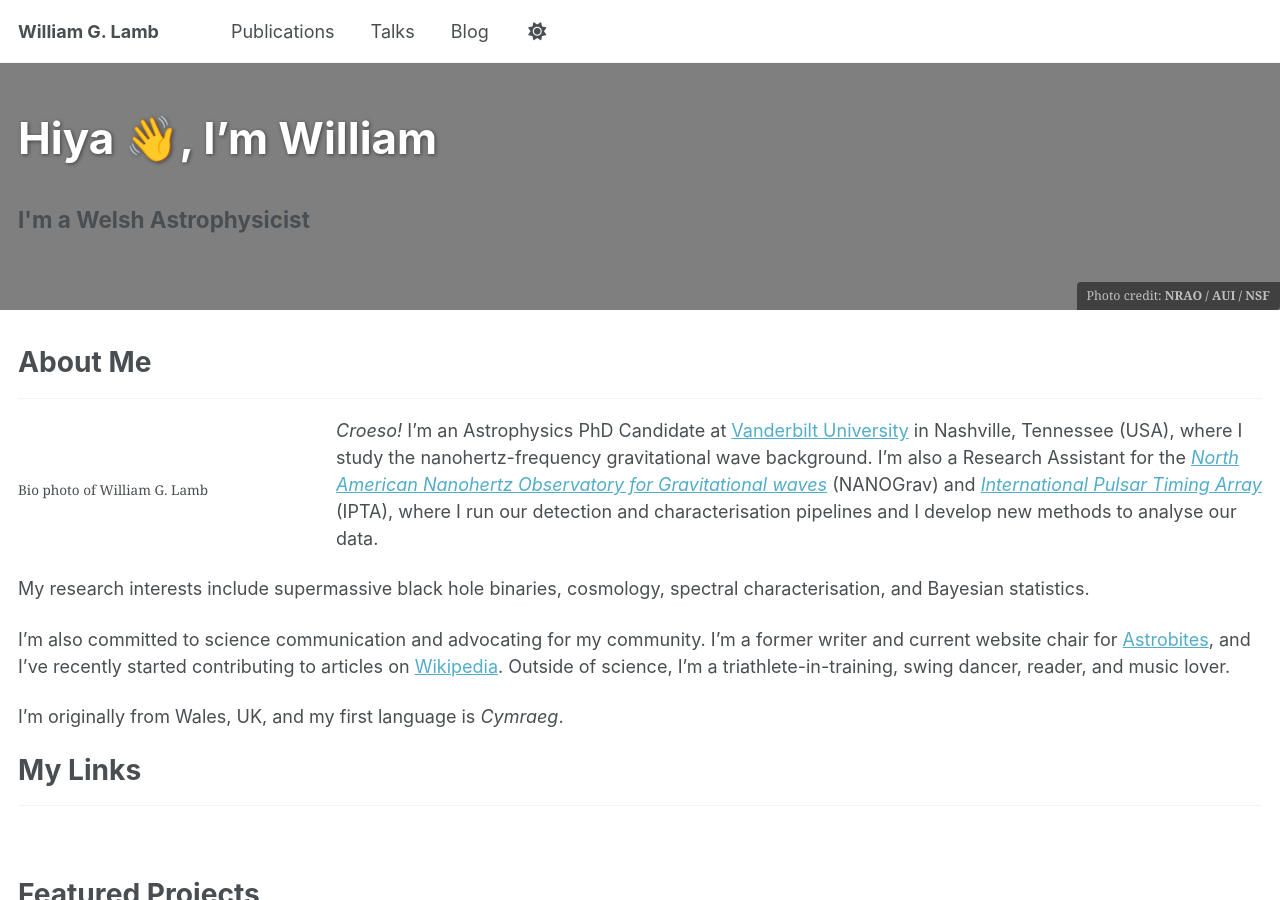
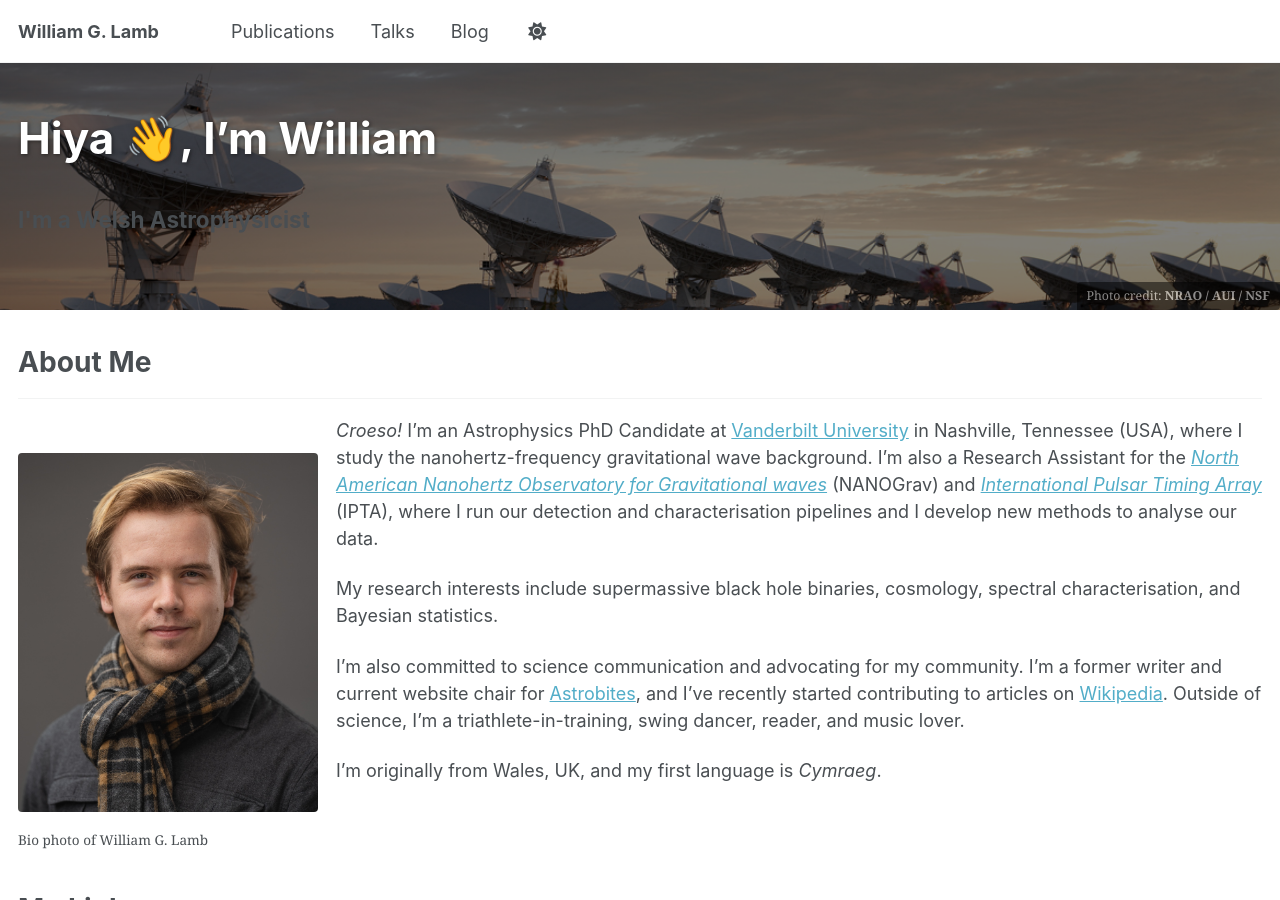
Before and after one commit to astrolamb/astrolamb.github.io, a Jekyll site: the page built from about.md, in a window 1280 px wide and 900 px high. Built offline with Jekyll 4.4.1, drawn with Linux system fonts in a browser that asks for light colours; a script that is not in the unit is left out.

Commit message:
fixing images paths

```diff
--- a/about.md
+++ b/about.md
@@ -6,11 +6,11 @@ author_profile: true
 header:
   #overlay_color: "#000"
   overlay_filter: "0.5"
-  overlay_image: /images/VeryLargeArray.jpg
+  overlay_image: VeryLargeArray.jpg
   caption: "Photo credit: [**NRAO / AUI / NSF**](https://nanograv.org/press/image-gallery)"
 excerpt: "<h2 id=\"header\">I'm a Welsh Astrophysicist</h2>"
 feature_row:
-  - image_path: /images/MMA_shmahalo.jpg
+  - image_path: MMA_shmahalo.jpg
     alt: "By combining information from the gravitational universe with knowledge learned through traditional astronomy, we can make new discoveries about how the universe works"
     title: "Multimessenger Astrophysics"
     caption: "Photo credit: [**Olena Shmahalo/NANOGrav**](https://www.olenashmahalo.com/project/nanograv)"
@@ -38,7 +38,7 @@ feature_row:
 <hr>
 
 <figure style="width: 300px; height: auto;" class="align-left">
-  <img src="{{ site.url }}{{ site.baseurl }}/assets/images/bio_photo.jpg" alt="">
+  <img src="{{ site.url }}{{ site.baseurl }}/images/bio_photo.jpg" alt="">
   <figcaption>Bio photo of William G. Lamb</figcaption>
 </figure>
 
```
Also changed, not shown: other parts of about.md (+2 -2 lines).
